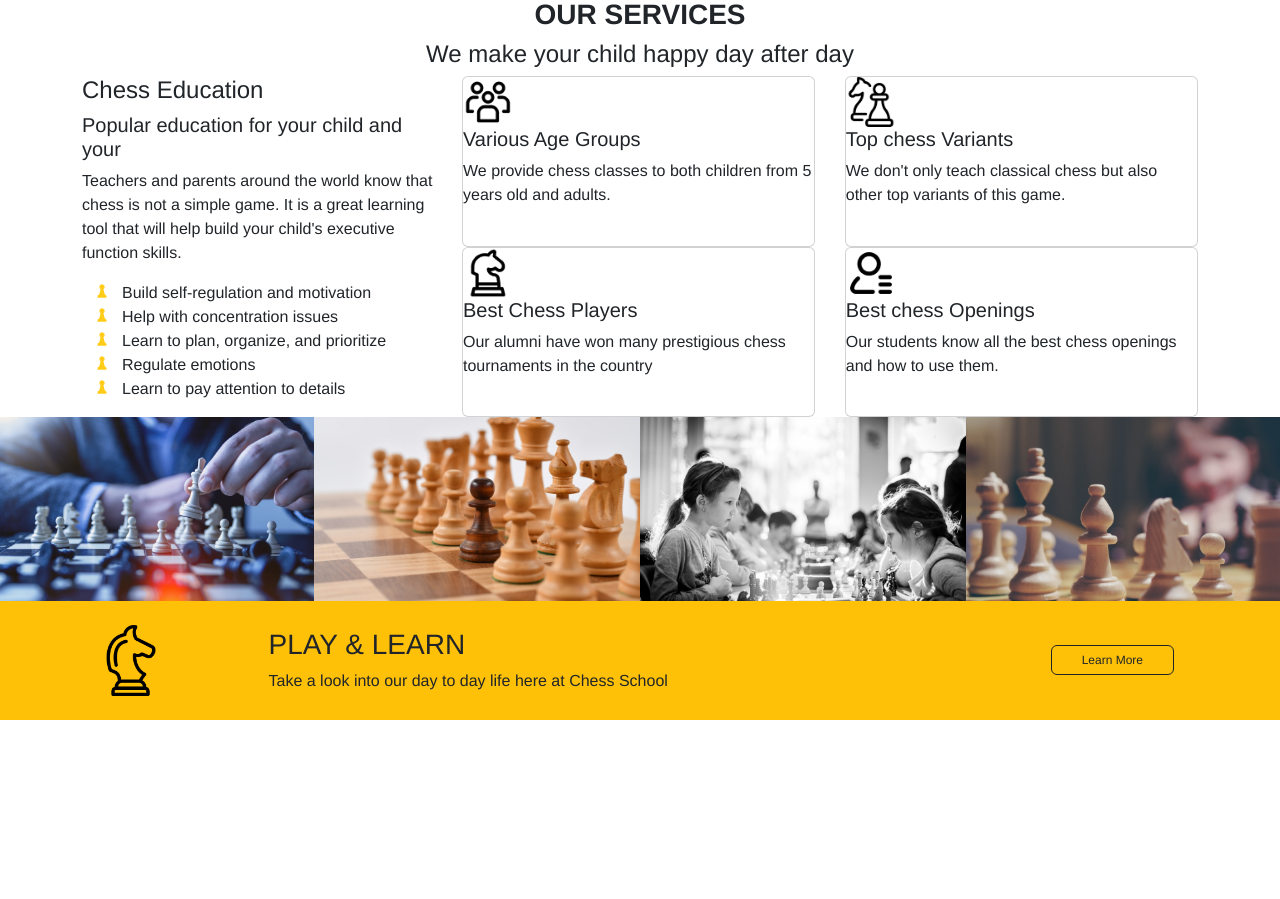
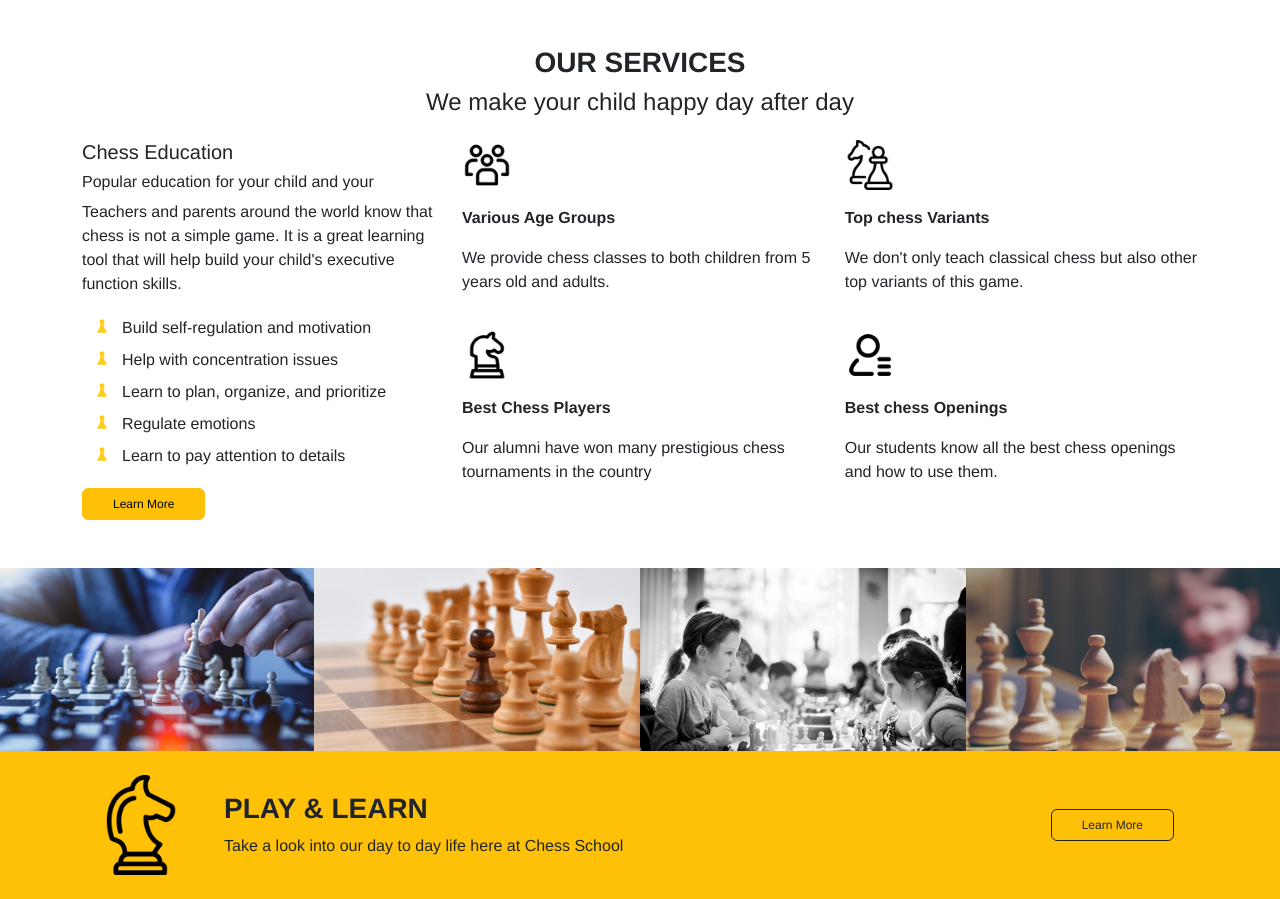
Before and after one commit to GersonMembrillo/proj-html-vuejs, a Vue app: page / in a window 1280 px wide. Shown: the part 502-1401 px from the top of the page. Before the commit the page ends 1222 px from the top, so only its background shows below. Built offline with nearby package versions, Linux system fonts and the light colour scheme.

Commit message:
add maintop (workinprogress)

```diff
--- a/src/components/HeaderComponent.vue
+++ b/src/components/HeaderComponent.vue
@@ -21,7 +21,7 @@
   <div class="hero d-flex align-items-center">
     <div class="container text-white">
       <div class="col-5">
-        <span class="badge rounded-pill text-bg-warning text-uppercase mb-3">Welcome</span>
+        <span class="badge rounded-pill text-bg-warning text-uppercase mb-3 fw-normal">Welcome</span>
           <h1 class="text-uppercase fw-bold">Academic Chess for <span class="text-warning fst-italic">everyone</span></h1>
           <p class="text-white">We are dedicate to broadening and developing chess as art, recreation, and as a significant element of culture in Northern California.</p>
           <div class="buttons d-flex">
@@ -65,11 +65,6 @@ export default {
     z-index: 10;
     font-size: 10px;
 
-    button {
-      font-size: 12px;
-      padding: 3px 30px;
-    }
-
     a {
     color: white;
     &:hover {
@@ -78,6 +73,11 @@ export default {
   }
   }
 
+  button {
+      font-size: 12px;
+      padding: 5px 30px;
+    }
+
 
 
 
--- a/src/components/MainTop.vue
+++ b/src/components/MainTop.vue
@@ -1,21 +1,22 @@
 <template>
-    <div class="top container">
+    <div class="top container my-5">
       <h3 class="text-uppercase text-center fw-bold">Our Services</h3>
-      <h4 class="text-center fw-lighter">We make your child happy day after day</h4>
+      <h4 class="text-center fw-lighter mb-4">We make your child happy day after day</h4>
       <div class="row">
         <div class="col-4">
-          <h4>Chess Education</h4>
-          <h5>Popular education for your child and your</h5>
+          <h5>Chess Education</h5>
+          <h6>Popular education for your child and your</h6>
           <p class="fw-light">Teachers and parents around the world know that chess is not a simple game. It is a great learning tool that will help build your child's executive function skills.</p>
           <ul>
-            <li v-for="index in proList" :key="index"><span class="ps-2">{{ index }}</span></li>
+            <li class="py-1" v-for="index in proList" :key="index"><span class="ps-2">{{ index }}</span></li>
           </ul>
+          <button type="button" class="btn btn-warning">Learn More</button>
         </div>
         <div class="col-8 d-flex justify-content-between flex-wrap">
           <div class="card" v-for="(service,index) in services" :key="index">
               <img :src="service.src" :alt="service.title" class="card-img">
-              <h5 class="card-title">{{ service.title }}</h5>
-              <p class="card-text">{{ service.text }}</p>
+              <p class="card-title fw-bold my-3">{{ service.title }}</p>
+              <p class="card-text fw-light">{{ service.text }}</p>
           </div>
         </div>
       </div>
@@ -30,11 +31,14 @@
       </div>
       <div class="down bg-warning">
         <div class="container d-flex justify-content-between align-items-center">
-          <img src="../assets/images/mt-2236-home-icon5.png" alt="mt-2236-home-icon5.png" class="m-4">
-          <div class="middle-text">
-            <h3 class="text-uppercase">play & learn</h3>
-            <p class="mb-0">Take a look into our day to day life here at Chess School</p>
+          <div class="d-flex">
+            <img src="../assets/images/mt-2236-home-icon5.png" alt="mt-2236-home-icon5.png" class="m-4">
+            <div class="middle-text mx-4">
+              <h3 class="text-uppercase fw-bold">play & learn</h3>
+              <p class="mb-0 fw-light">Take a look into our day to day life here at Chess School</p>
+            </div>
           </div>
+
           <div class="m-4">
             <button type="button" class="btn btn-outline-dark">Learn More</button>
           </div>
@@ -66,8 +70,14 @@ export default {
     list-style-image: url('../assets/images/mt-2236-home-icon-bullet.png');
   }
 
+  .btn {
+        padding: 6px 30px;
+        font-size: 12px;
+      }
+
   .card {
     width: 48%;
+    border: none;
 
     .card-img {
       width: 50px;
@@ -82,20 +92,14 @@ export default {
     }
 
     .middle-text {
-      width: 60%;
+      margin: auto;
     }
 
     .down {
       img {
-      width: 50px;
+      width: 70px;
       height: auto;
     }
-
-      .btn {
-        padding: 5px 30px;
-        font-size: 12px;
-      }
-
     }
   }
 </style>
```
